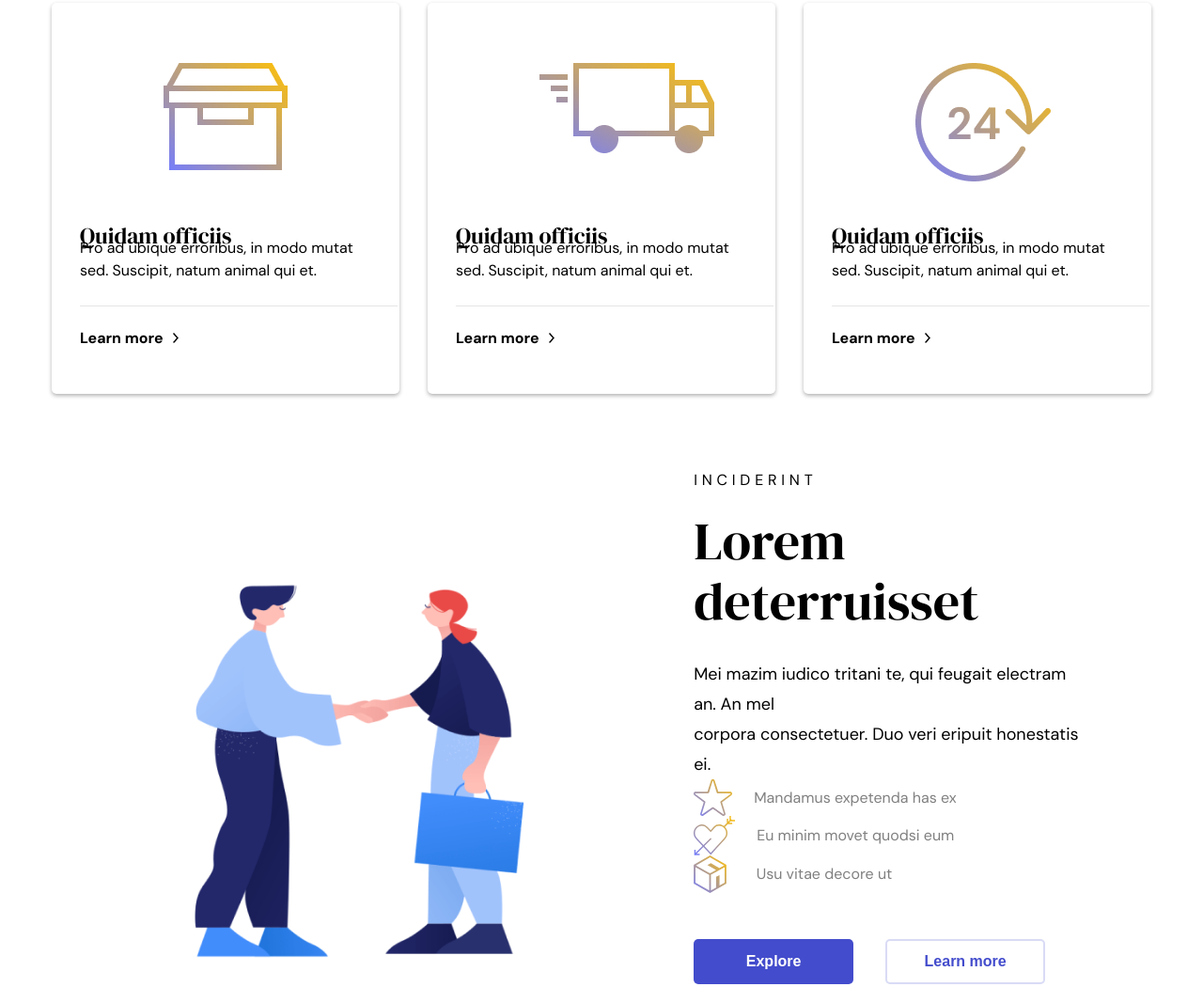
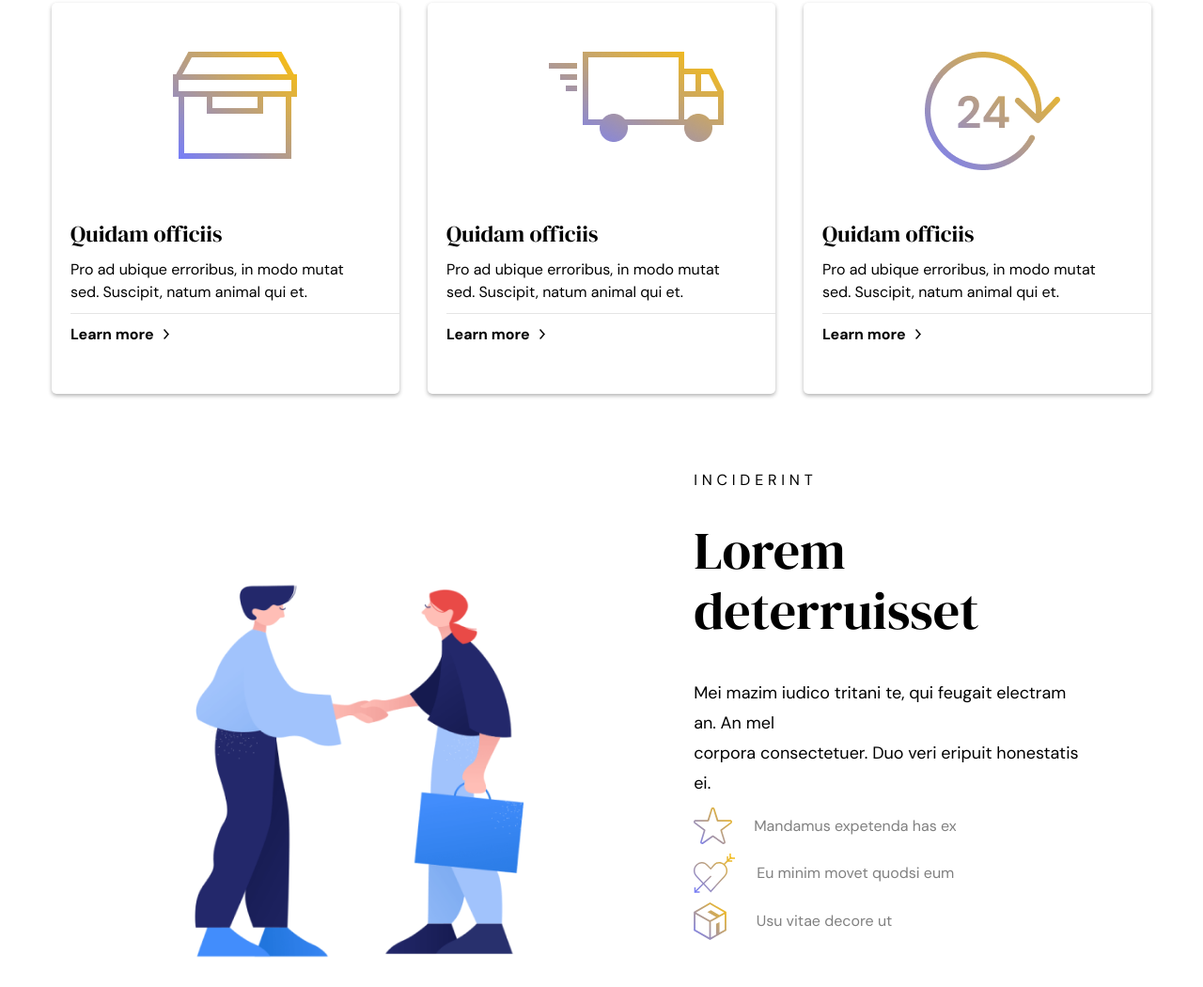
Before and after one commit to Yawer091/vibrant-coding-1234, a website: page SASS/index.html in a window 1280 px wide. Shown: the part 705-1755 px from the top of the page at 94% size. Drawn offline with Linux system fonts and the light colour scheme.

Commit message:
update design

```diff
--- a/SASS/_naman.scss
+++ b/SASS/_naman.scss
@@ -34,20 +34,48 @@ $primary-bg: #fff;
     // flex-direction: row;
     gap: 30px;
         .N-card{
+        display: flex;
+        flex-direction: column;
+        justify-content: center;
+        align-items: start;
+        gap: 10px;
         width: 370px;
         height: 416px;
         border-radius: 5px;
+        padding-left: 20px;
+        // padding-bottom: 1px;
+        // padding-right: 15px;
         background: #FFF;
         box-shadow: 0px 2px 4px 0px rgba(0, 0, 0, 0.30);
+            .N-hr{
+                align-self: flex-end;
+                width: 100%;
+            // width: 338px;
+            height: 1px;
+            // flex-shrink: 0;
+            opacity: 0.1011;
+            background: #000;
+            // margin-top: 25px;
+            // margin-bottom: 18px;
+        }
+
             .N-box{
             width: 132px;
             height: 114px;
-            margin-top: 64px;
-            margin-left: 119px;
+            // margin-top: 64px;
+            // margin-left: 119px;
+            // border: 2px solid;
+            align-self: center;
             }
                 .N-fh{
-                text-align: start;
-                margin-left: 30px;
+                    display: flex;
+                    flex-direction: column;
+                    justify-content: start;
+                    align-items: start;
+                    // align-self: self-start;
+                    gap: 25px;
+                // text-align: start;
+                // margin-left: 30px;
                 // margin-top: 54px;
                     h4{
                     /* H4 */
@@ -76,7 +104,14 @@ $primary-bg: #fff;
                         margin-top: 25px;
                         margin-bottom: 18px;
                     }
+                }
                 .N-foot{
+                    display: flex;
+                    justify-content: start;
+                    align-items: center;
+                    // align-self:last baseline;
+                    gap: 10px;
+                    width: 100%;
                     p{
                     /* Text */
                     font-family: DM Sans;
@@ -89,10 +124,9 @@ $primary-bg: #fff;
                         width: 6px;
                         height: 11px;
                         // flex-shrink: 0;
-                            margin-top: 25px;
-                            margin-left: 7px;
+                        // margin-top: 25px;
+                        // margin-left: 7px;
                         fill: #000000;
-                        }
                     }
                 }
         }
@@ -131,11 +165,15 @@ $primary-bg: #fff;
         width: 80%;
         gap: 15px;
         // width: 1440px;
-        height: 768px;
+        // height: 768px;
         // flex-shrink: 0;
 
         .n-left {
-
+            display: flex;
+            flex-direction: column;
+            justify-content: start;
+            align-items: start;
+            gap: 10px;
         //   width: 800px;
         //   margin: auto;
         // align-self: flex-start;
@@ -172,6 +210,11 @@ line-height: 32px; /* 160% */
           }
 
           .niconen {
+            display: flex;
+            flex-direction: column;
+            justify-content: start;
+            align-items: start;
+            gap: 10px;
             p {
               color: gray;
               font-family: "DM Sans";
@@ -232,7 +275,7 @@ line-height: 32px; /* 160% */
 
     @media all and (max-width:375px){
         .npr{
-            height: auto;
+            // height: auto;
             width: 100%;
             justify-content: center;
             align-items: center;
--- a/SASS/index.html
+++ b/SASS/index.html
@@ -92,10 +92,11 @@
                 Pro ad ubique erroribus, in modo mutat <br />
                 sed. Suscipit, natum animal qui et.
               </p>
+            </div>
             <div class="N-hr"></div>
             <div class="N-foot">
-                <p>Learn more <img src="./Nimages/arrow.png" alt="" /></p>
-              </div>
+              <p>Learn more</p>
+              <img src="./Nimages/arrow.png" alt="" />
             </div>
           </div>
 
@@ -109,10 +110,11 @@
                 Pro ad ubique erroribus, in modo mutat <br />
                 sed. Suscipit, natum animal qui et.
               </p>
+            </div>
             <div class="N-hr"></div>
             <div class="N-foot">
-                <p>Learn more <img src="./Nimages/arrow.png" alt="" /></p>
-              </div>
+              <p>Learn more</p>
+              <img src="./Nimages/arrow.png" alt="" />
             </div>
           </div>
 
@@ -126,10 +128,11 @@
                 Pro ad ubique erroribus, in modo mutat <br />
                 sed. Suscipit, natum animal qui et.
               </p>
+            </div>
             <div class="N-hr"></div>
             <div class="N-foot">
-                <p>Learn more <img src="./Nimages/arrow.png" alt="" /></p>
-              </div>
+              <p>Learn more</p>
+              <img src="./Nimages/arrow.png" alt="" />
             </div>
           </div>
         </div>
```
Also changed, not shown: SASS/styles.css, 1 other file. Lines whose indentation alone changed are shown as unchanged.
